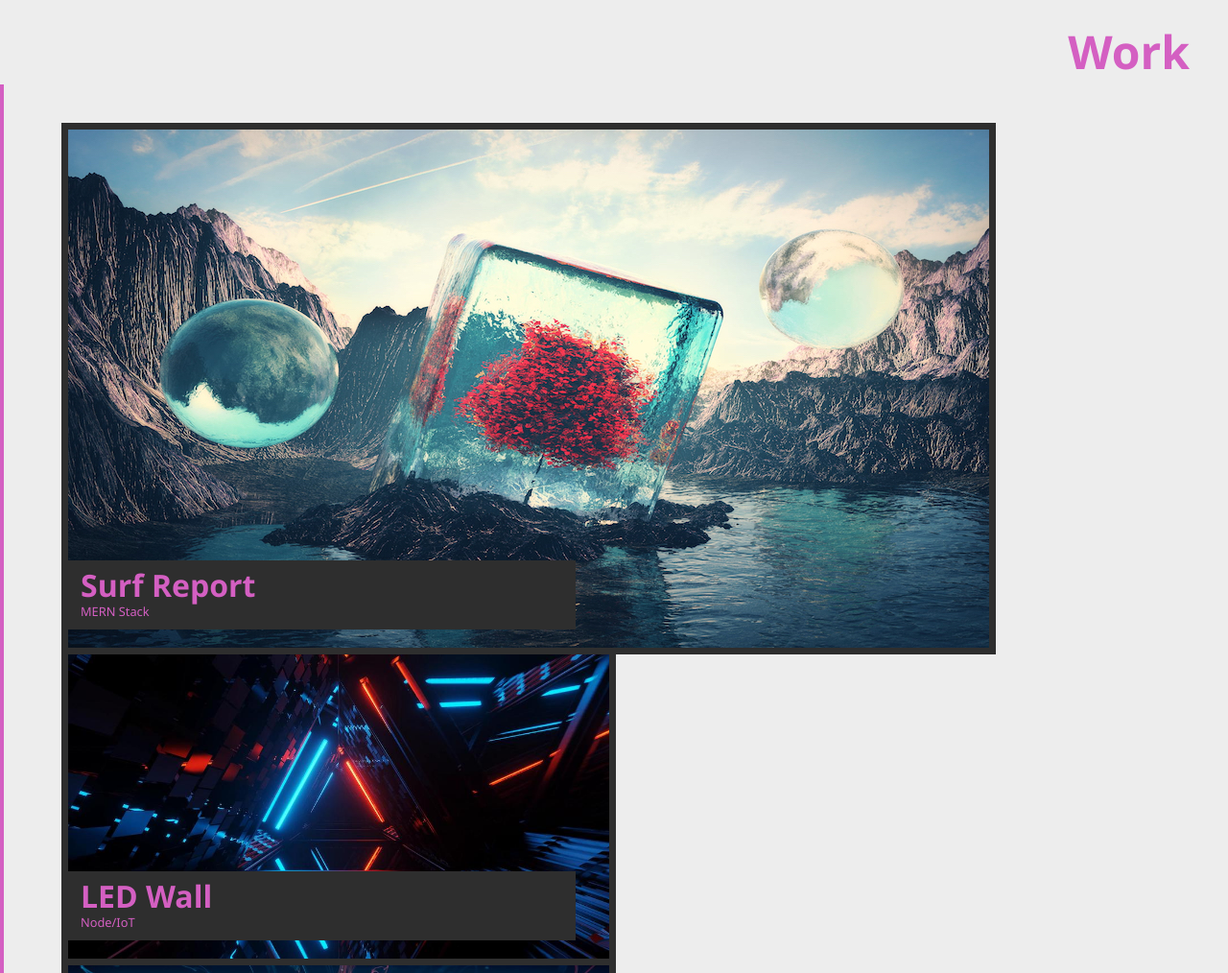
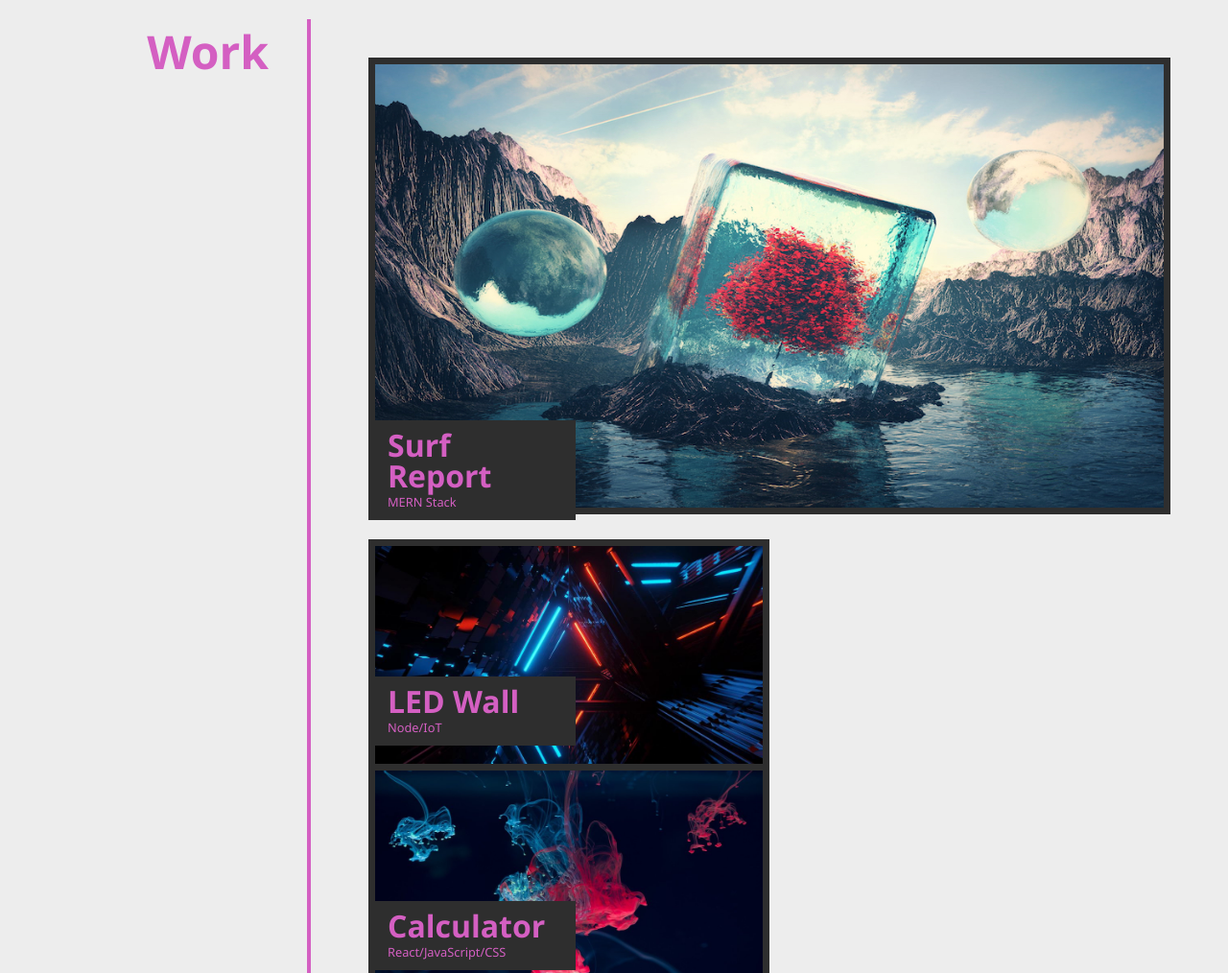
Before and after one commit to Claholla/portfolio, a plain HTML site: page index.html in a window 1280 px wide. Shown: the part 840-1854 px from the top of the page at 96% size. Drawn offline with Linux system fonts and the light colour scheme.

Commit message:
Added a screenshot of live app and commented style.css

```diff
--- a/assets/css/style.css
+++ b/assets/css/style.css
@@ -1,3 +1,4 @@
+/* These are the main color palate of the webpage, linked to the style throughout. */
 :root {
     --primary: #d45fc2;
     --secondary: #2e2e2e;
@@ -17,7 +18,7 @@ body {
     width: 100%;
     background-color: #ededed;
 }
-
+/* This is the flex container that spans the length of the header and nav bar. */
 header {
     display: flex;
     justify-content: space-between;
@@ -26,7 +27,7 @@ header {
     background-color: var(--secondary);
     color: var(--primary);
 }
-
+/* This id controls the hero display of the text "Clay Holland" */
 #hero {
     font-size: 3em;
     color: var(--secondary);
@@ -35,7 +36,7 @@ header {
     margin: 0px 0px 0px -7%;
     background: var(--primary);
 }
-
+/* This series of tags controls the color,style, and interactions of the navbar links. */
 header a {
     color: var(--accent);
     text-decoration: none;
@@ -60,12 +61,12 @@ header a {
 .links li a:hover {
     color: var(--primary);
 }
-
+/* This changes the selection color to pink on the main page. */
 ::selection {
     background-color: var(--highlight);
     color: #2b2b2b;
 }
-
+/* This is the series of attributes controlling the meteor shower graphic and its interactions. */
 figure h2 {
     font-size: 2em;
     color: var(--primary);
@@ -83,10 +84,10 @@ figure img {
     width: 100%;
     max-width: 1920px;
 }
-
+/* These are the flexbox container that controls the left/right formatting of the remainder of the page. */
 .container {
-    display: flex;
-    flex-wrap: wrap;
+        display: flex;
+        flex-wrap: wrap;
 }
 
 article h3 {
@@ -117,33 +118,32 @@ article section p {
 .article-1 {
     margin-top: 40px;
 }
-
+/* Style and positioning of contact links. */
 .contactlinks a {
     color: var(--secondary);
     text-decoration: none;
     border-bottom: 3px solid var(--primary);
 
 }
-
-.images {
-    display: inline-block;
-
+/* Attempted use of CSS grid to control the formatting of the image array. */
+section .images {
+    display: grid;
+    grid-template-rows: auto;
+    grid-template-columns:auto;
 }
 
 .imgarray {
-    flex: 1 1 auto;
     border: 7px solid var(--secondary);
     width: 50%;
+    grid-column-start: 3;
+    grid-column-end: 5;
 }
 
 .arrayhero {
-    flex: 2 2 auto;
-}
-
-.arrayhero img {
-    flex: 2 2 auto;
     border: 7px solid var(--secondary);
-
+    width: 100%;
+    grid-column-start: 1;
+    grid-column-end: 2;
 }
 
 h4 {
--- a/index.html
+++ b/index.html
@@ -58,9 +58,8 @@
                 Work
             </h3>
             <section class="images">
-                    <div class="arrayhero">
                         <a href="#Surf-report">
-                            <img src="./assets/images/tree-icecube.jpeg" alt="A tree frozen in an ice cube">
+                            <img src="./assets/images/tree-icecube.jpeg" alt="A tree frozen in an ice cube" class="arrayhero">
                         </a>
                         <div class="title">
                             <h4>
@@ -70,7 +69,6 @@
                                 MERN Stack
                             </p>
                         </div>
-                    </div>
                     <div>
                         <a href="#LED-wall">
                             <img src="./assets/images/abstract-triangle.jpeg" alt="An illuminated triangular tunnel" class="imgarray">
```
Also changed, not shown: portfolio-deployed-screenshot.png (added), 1 other file.
